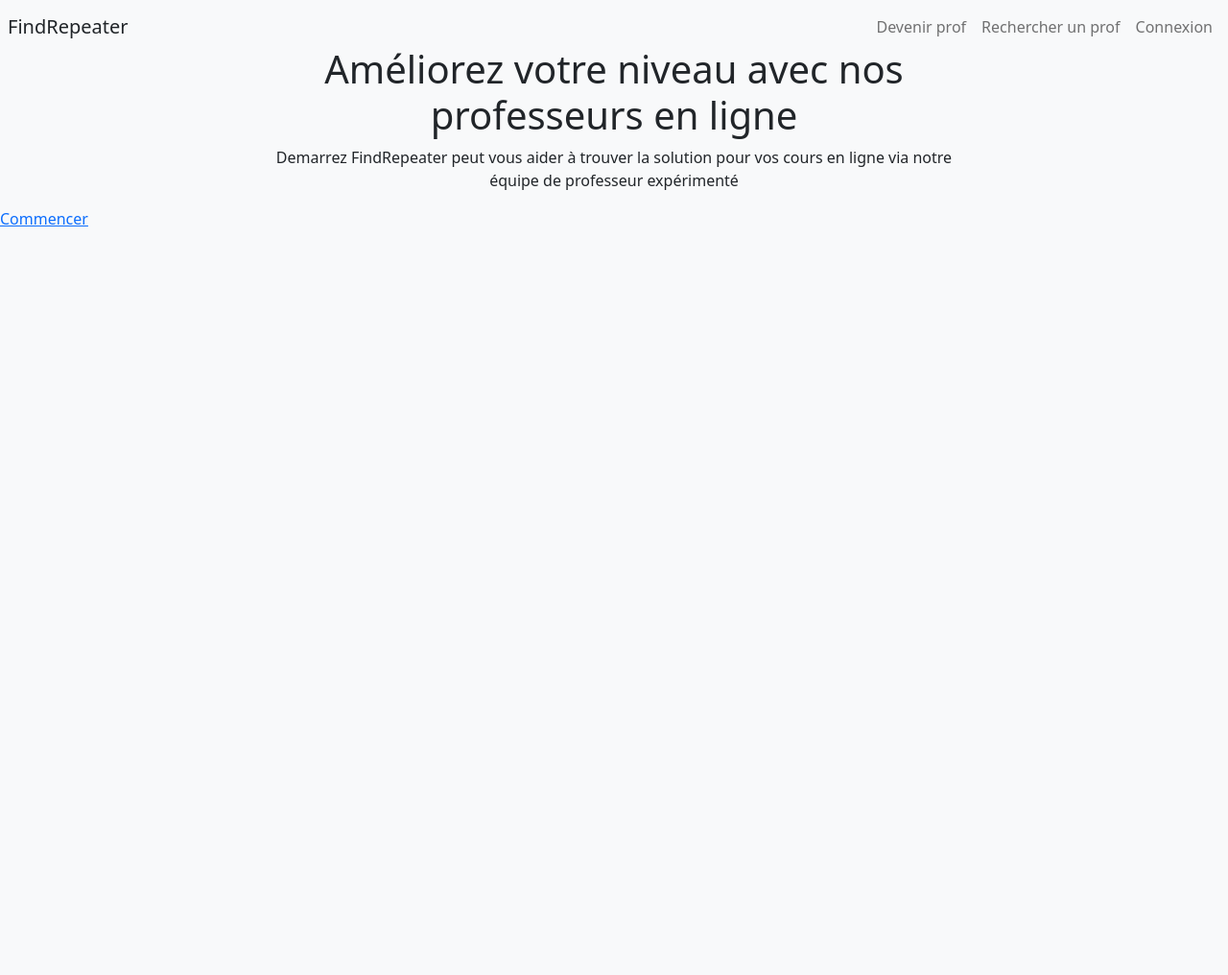
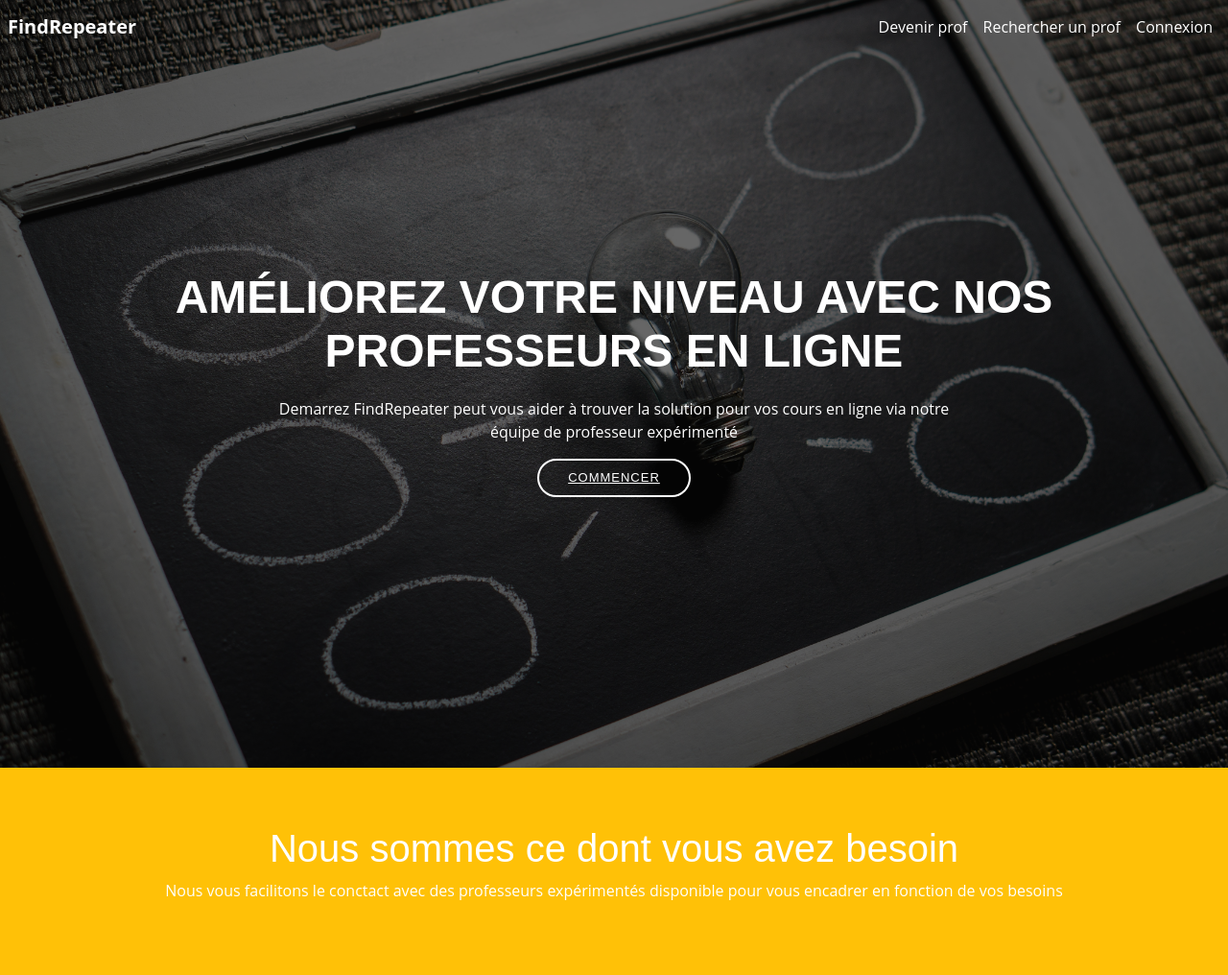
Before and after one commit to Tom-michel/FindRepeater, a Django app: page / in a window 1280 px wide. Shown: the whole page at 96% size. Before the commit the page ends 236 px from the top, so only its background shows below. Run offline with Django 4.2, Linux system fonts and the light colour scheme; some libraries are stand-ins or nearby versions.

Commit message:
ajout du style sur la page d'acceuil

```diff
--- /dev/null
+++ b/src/core/static/core/css/style.css
@@ -0,0 +1,100 @@
+body {
+  font-family: "Open Sans", sans-serif;
+}
+
+.nav-link {
+  color: white;
+  text-decoration: none;
+}
+
+.nav-link, a:hover {
+  color: orange;
+  text-decoration: none;
+}
+
+h1, h2, h3, h4, h5, h6 {
+  font-family: "Nunito", sans-serif;
+}
+
+.ligne{
+  border: 2px solid;
+  border-color: white;
+}
+
+#header {
+  transition: all 0.5s;
+  z-index: 997;
+  padding: 20px 0;
+ }
+#hero {
+  width: 100%;
+  height: 100vh;
+  background: url("../img/hero-bg.jpg") top center;
+  background-size: cover;
+  position: relative;
+}
+#hero:before {
+  content: "";
+  background: rgba(0, 0, 0, 0.6);
+  position: absolute;
+  bottom: 0;
+  top: 0;
+  left: 0;
+  right: 0;
+}
+#hero .hero-container {
+  position: absolute;
+  bottom: 0;
+  top: 0;
+  left: 0;
+  right: 0;
+  display: flex;
+  justify-content: center;
+  align-items: center;
+  flex-direction: column;
+  text-align: center;
+  padding: 0 15px;
+}
+#hero h3 {
+  background: rgba(255, 255, 255, 0.1);
+  color: #fff;
+  font-size: 26px;
+  padding: 10px 30px;
+  margin-bottom: 30px;
+  border-radius: 50px;
+}
+#hero h1 {
+  margin: 0 0 10px 0;
+  font-size: 48px;
+  font-weight: 700;
+  line-height: 56px;
+  text-transform: uppercase;
+  color: #fff;
+}
+#hero h2 {
+  color: #eee;
+  margin-bottom: 40px;
+  font-size: 24px;
+}
+#hero .btn-get-started {
+  font-family: "Poppins", sans-serif;
+  text-transform: uppercase;
+  font-weight: 400;
+  font-size: 13px;
+  letter-spacing: 1px;
+  display: inline-block;
+  padding: 8px 30px 9px 30px;
+  border-radius: 50px;
+  transition: 0.5s;
+  border: 2px solid #fff;
+  color: #fff;
+}
+#hero .btn-get-started:hover {
+  background: orange;
+  border: 2px solid orange;
+}
+
+section {
+  padding: 60px 0;
+  overflow: hidden;
+}
--- a/src/core/templates/core/base.html
+++ b/src/core/templates/core/base.html
@@ -5,6 +5,7 @@
   <meta charset="utf-8">
   <meta name="viewport" content="width=device-width, initial-scale=1">
   <link rel="stylesheet" href="/static/core/css/bootstrap.min.css">
+  <link rel="stylesheet" href="/static/core/css/style.css">
   <title> {% block title %}  {% endblock %} </title>
 </head>
 
@@ -14,14 +15,14 @@
      <!--  ============== Navbar Start ========================-->
 
      <nav class="navbar navbar-expand-lg navbar-light fixed-top bg-transparent py-2">
-        <a class="navbar-brand text-dark mx-2" href="#page-top">FindRepeater</a>
+        <a class="navbar-brand text-white fw-bold mx-2" href="{% url 'index' %}">FindRepeater</a>
         <button class="navbar-toggler navbar-toggler-right" type="button" data-bs-toggle="collapse" data-bs-target="#navbarResponsive" aria-controls="navbarResponsive" aria-expanded="false" aria-label="Toggle navigation"><span class="navbar-toggler-icon"></span></button>
         <div class="ms-auto"></div>
         <div class="collapse navbar-collapse mx-2">
-            <ul class="navbar-nav ms-auto my-2 my-lg-0 text-white ">
-                <li class="nav-item"><a class="nav-link" href=" {% url 'inscriptionprof' %} ">Devenir prof</a></li>
-                <li class="nav-item"><a class="nav-link" href="{% url 'connexionClient' %}">Rechercher un prof</a></li>
-                <li class="nav-item"><a class="nav-link" href="{% url 'connexionprof' %}">Connexion</a></li>
+            <ul class="navbar-nav ms-auto my-2 my-lg-0 ">
+                <li class="nav-item"><a class="nav-link text-white" href=" {% url 'inscriptionprof' %} ">Devenir prof</a></li>
+                <li class="nav-item"><a class="nav-link text-white" href="{% url 'connexionClient' %}">Rechercher un prof</a></li>
+                <li class="nav-item"><a class="nav-link text-white" href="{% url 'connexionprof' %}">Connexion</a></li>
             </ul>
         </div>
     </nav>
--- a/src/core/templates/core/index.html
+++ b/src/core/templates/core/index.html
@@ -6,13 +6,19 @@
 
 {% block content %}
 
-<section id="hero" class="py-5">
+<section id="hero" class="img-fluid bg-secondary" style="background-image:url(static/core/img/acceuil.jpg); background-attachment: fixed; background-repeat:no-repeat; background-size: cover;">
     <div class="hero-container">
       <h1 class="text-center">Améliorez votre niveau avec nos <br> <span>professeurs en ligne</span></h1>
       <h1 class="text-center"></h1>
-      <p class="text-center">Demarrez FindRepeater peut vous aider à trouver la solution pour vos cours en ligne via notre<br> <span>équipe de professeur expérimenté</span></p>
-      <a href="#inscription" class="btn-get-started scrollto">Commencer</a>
+      <p class="text-center text-white">Demarrez FindRepeater peut vous aider à trouver la solution pour vos cours en ligne via notre<br> <span>équipe de professeur expérimenté</span></p>
+      <a href="#inscription" class="btn-get-started">Commencer</a>
     </div>
+  </section>
+  <section class="bg-warning">
+      <div class="text-center">
+          <h1 class="text-white">Nous sommes ce dont vous avez besoin</h1>
+      </div>
+      <div class="text-center text-white"><p>Nous vous facilitons le conctact avec des professeurs expérimentés disponible pour vous encadrer en fonction de vos besoins</p></div>
   </section>
 
 {% endblock %}
```
Also changed, not shown: src/core/static/core/img/acceuil.jpg (added), src/core/static/core/img/signin-image.jpg (renamed from src/core/static/core/images/signin-image.jpg), src/core/static/core/img/signup-image.jpg (renamed from src/core/static/core/images/signup-image.jpg).
